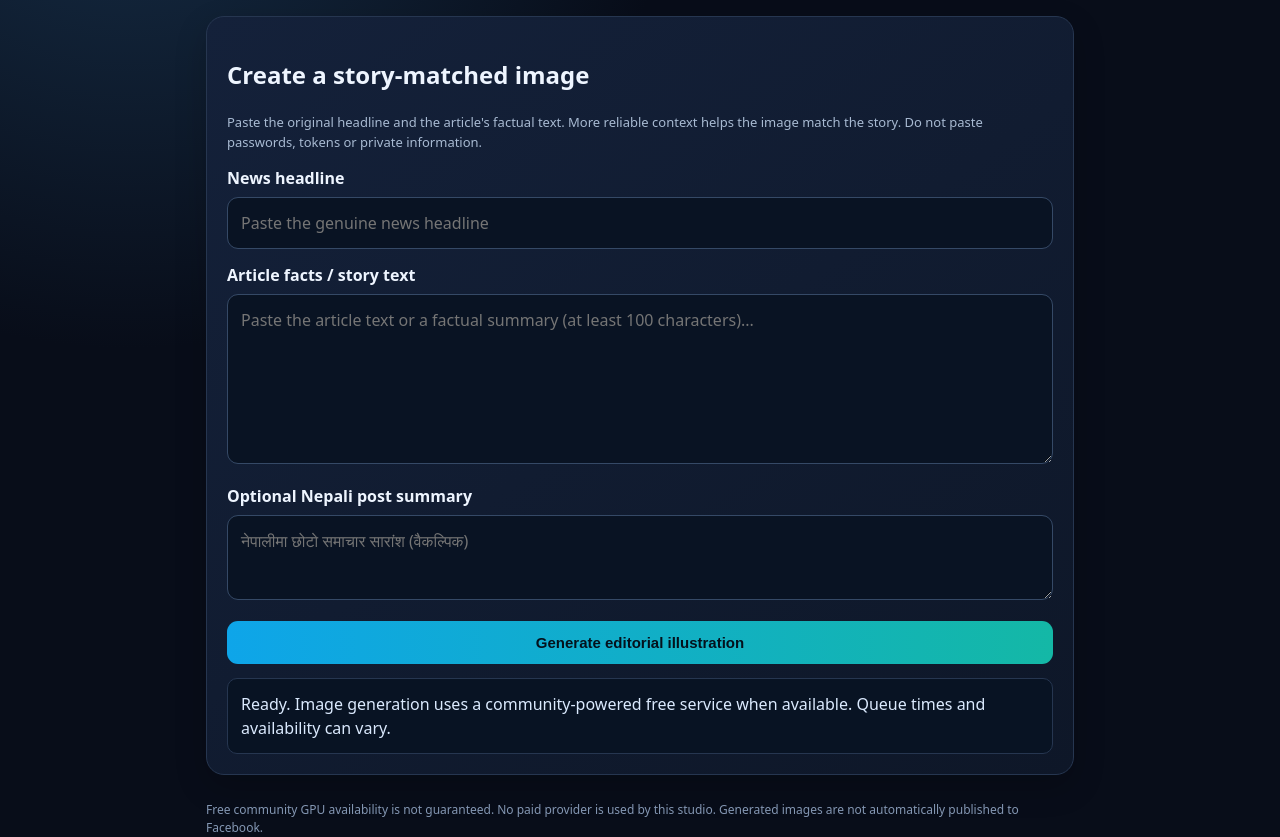
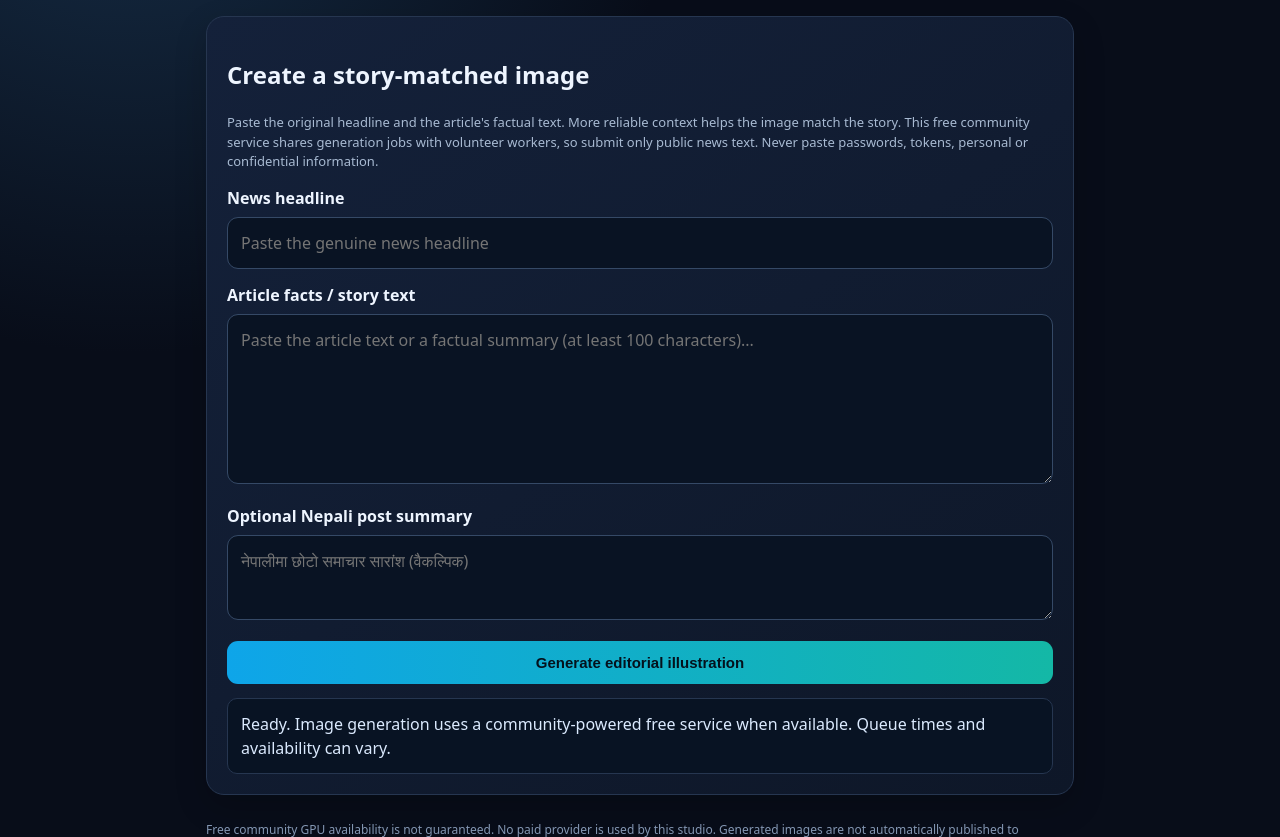
Before and after one commit to Mahesh-max-98/-New-nayadrishti-ai, a Flask app: page /image-studio in a window 1280 px wide. Shown: the part 214-1051 px from the top of the page. Run offline with Flask 3, Linux system fonts and the light colour scheme; the visitor is signed in with stand-in values (Sample User, id 1); parts of the project's set-up code (start-up, migrations or seed data) failed here and were passed over.

Commit message:
Add clear privacy notice for community image workers

```diff
--- a/templates/image_studio.html
+++ b/templates/image_studio.html
@@ -18,7 +18,7 @@ nav a{color:var(--cyan);text-decoration:none}footer{font-size:12px;color:#8497b3
 <header><div class="brand">NayaDrishti · Creative desk</div><h1>AI Image Studio</h1><p>Turn a real news story into a carefully researched editorial illustration.</p><nav><a href="/">← Back to NayaDrishti dashboard</a></nav></header>
 <section class="panel">
 <h2>Create a story-matched image</h2>
-<p class="note">Paste the original headline and the article's factual text. More reliable context helps the image match the story. Do not paste passwords, tokens or private information.</p>
+<p class="note">Paste the original headline and the article's factual text. More reliable context helps the image match the story. This free community service shares generation jobs with volunteer workers, so submit only public news text. Never paste passwords, tokens, personal or confidential information.</p>
 <form id="studioForm">
 <label for="headline">News headline</label><input id="headline" maxlength="300" required placeholder="Paste the genuine news headline">
 <label for="article">Article facts / story text</label><textarea id="article" maxlength="8000" required placeholder="Paste the article text or a factual summary (at least 100 characters)..."></textarea>
```
